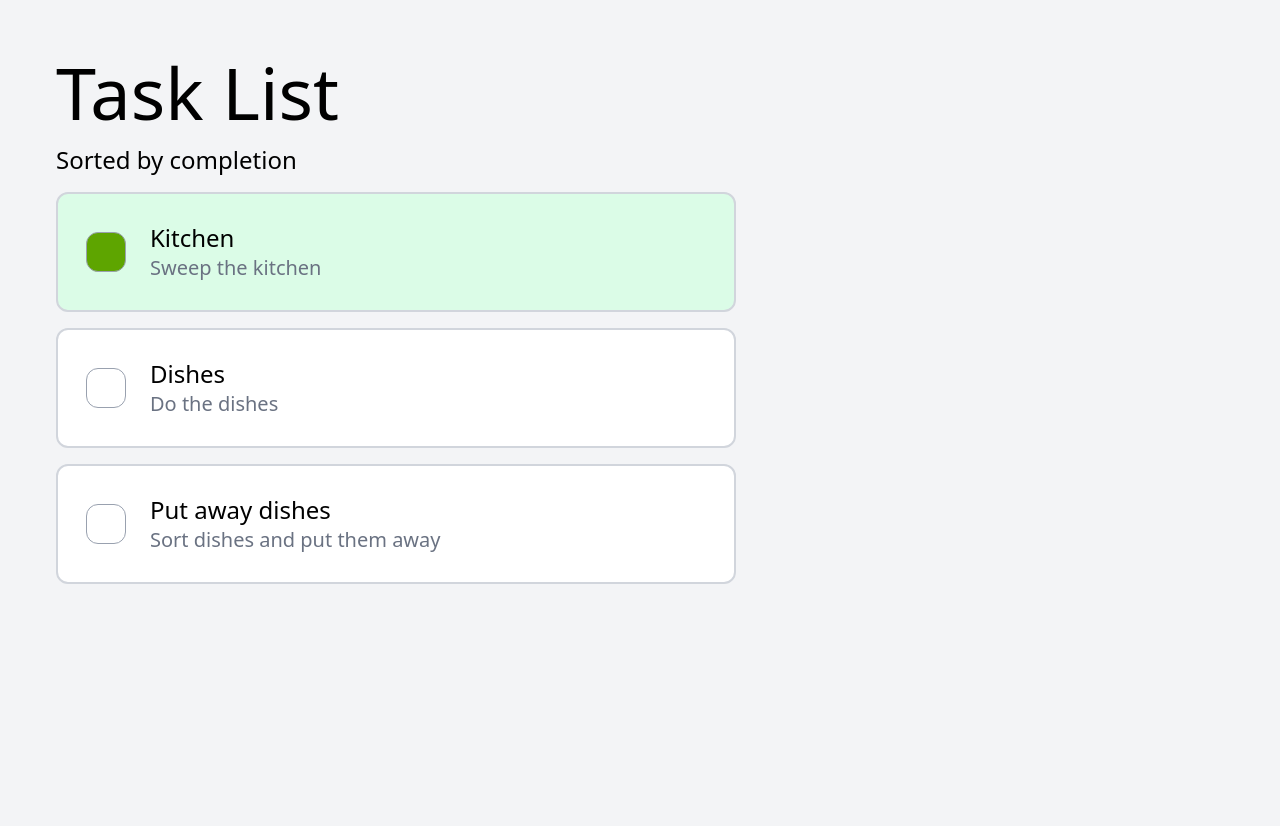
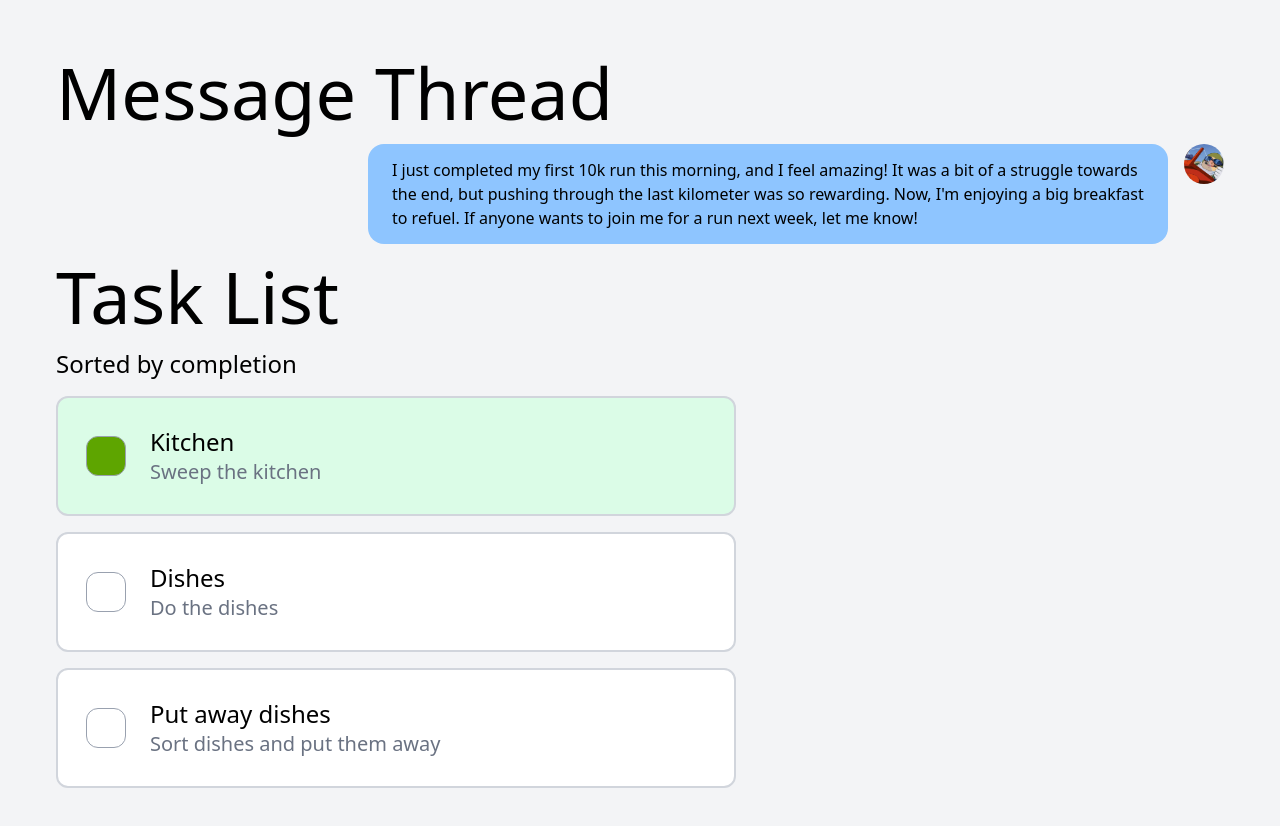
Before and after one commit to rknm-cell/tailwindstyling, a React (Vite) app: page / in a window 1280 px wide. Shown: the top 826 px of the page. Built offline with nearby package versions, Linux system fonts and the light colour scheme.

Commit message:
finished components for individual message bubbles

```diff
--- a/src/App.tsx
+++ b/src/App.tsx
@@ -1,5 +1,6 @@
 // import { useState } from "react";
 import TaskList from "./TaskList";
+import MessageThread from "./MessageThread"
 import "./App.css";
 
 export type TaskData = {
@@ -13,9 +14,15 @@ function App() {
   return (
     <>
       <div className="bg-gray-100 h-dvw p-10">
-        <h1 className="text-7xl m-4">Task List</h1>
-        <p className="text-2xl font-light ml-4"> Sorted by completion</p>
-        <TaskList />
+        <div id="directMessages">
+          <h1 className="text-7xl m-4">Message Thread</h1>
+          <MessageThread />
+        </div>
+        <div id="taskList">
+          <h1 className="text-7xl m-4">Task List</h1>
+          <p className="text-2xl font-light ml-4"> Sorted by completion</p>
+          <TaskList />
+        </div>
       </div>
     </>
   );
--- /dev/null
+++ b/src/Message.tsx
@@ -0,0 +1,30 @@
+import React from "react";
+import type { DirectMessage } from "./MessageThread";
+
+const messageData: DirectMessage = {
+  id: 1,
+  user: true,
+  userPicSrc: "src/assets/PorcoRosso.jpg",
+  content:
+    "I just completed my first 10k run this morning, and I feel amazing! It was a bit of a struggle towards the end, but pushing through the last kilometer was so rewarding. Now, I'm enjoying a big breakfast to refuel. If anyone wants to join me for a run next week, let me know!",
+};
+
+const Message = () => {
+  return (
+    <div id="message-group " className="flex justify-end items-start flex-row ml-auto">
+      <div
+        id="message-bubble"
+        className="bg-blue-300 rounded-2xl p-3.5 pl-6 w-200"
+      >
+        <p>{messageData.content}</p>
+      </div>
+      <img
+        id="avatar"
+        className="h-10 w-10  object-cover rounded-full m-4 mt-0"
+        src={messageData.userPicSrc}
+      />
+    </div>
+  );
+};
+
+export default Message;
--- /dev/null
+++ b/src/MessageThread.tsx
@@ -0,0 +1,28 @@
+import React from 'react'
+import Message from './Message'
+
+export type DirectMessage = {
+    id: number,
+    user: boolean,
+    userPicSrc: string,
+    content: string
+}
+type Conversation = DirectMessage[]
+
+const conversationData = {
+
+
+}
+const directMessageData = {
+
+}
+
+const MessageThread = () => {
+  return (
+    <>
+    <Message />
+    </>
+  )
+}
+
+export default MessageThread
```
Also changed, not shown: src/assets/PorcoRosso.jpg (added).
